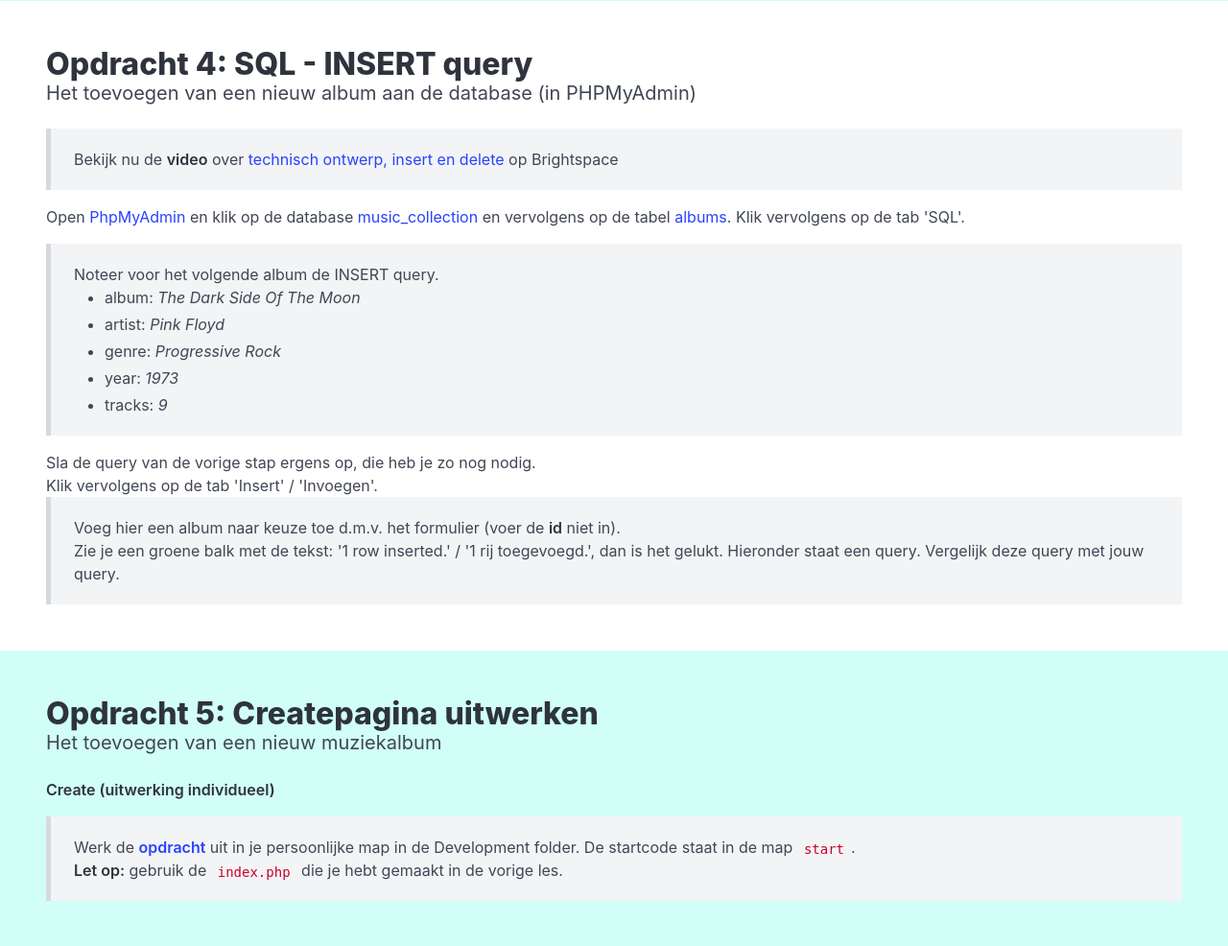
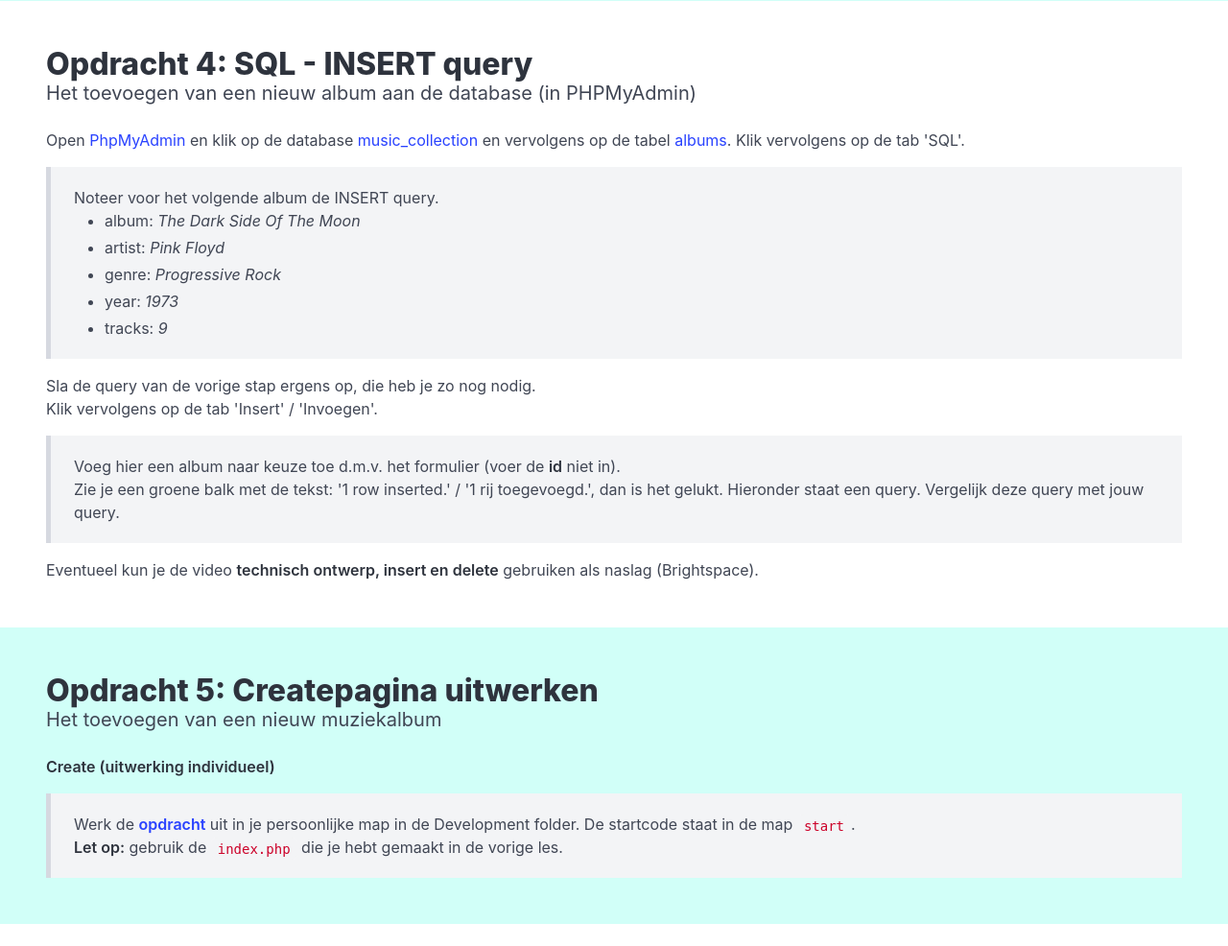
Before and after one commit to HR-CMGT/PRG02-2025-2026, a PHP site: page / in a window 1280 px wide. Shown: the part 1376-2362 px from the top of the page at 96% size. Run offline with PHP 8.4, Linux system fonts and the light colour scheme.

Commit message:
UPDATE lesson 3, watching video is not obligated

```diff
--- a/les2/exercises/index.php
+++ b/les2/exercises/index.php
@@ -157,7 +157,7 @@
             <a href="opdr5-get-pagina2.php" target="_blank">pagina2</a> kloppend, zodat pagina2 de naam van de
             aangeklikte Pill laat zien.
         </blockquote>
-        <blockquote class="has-background-primary">
+        <blockquote class="has-background-primary-light">
             <h2>AI Hulpvragen</h2>
             <ol>
                 <li>Leg mij uit hoe het versturen van informatie via een link werkt in PHP en hoe deze informatie uitgelezen kan worden.</li>
--- a/les3/exercises/index.php
+++ b/les3/exercises/index.php
@@ -121,13 +121,6 @@
         Het toevoegen van een nieuw album aan de database (in PHPMyAdmin)
     </h2>
     <div class="content">
-        <blockquote>
-            Bekijk nu de <strong>video</strong> over <a
-                    href="https://brightspace.hr.nl/d2l/le/lessons/138307/topics/543140" target="_blank">
-                technisch ontwerp, insert en delete
-            </a> op Brightspace
-        </blockquote>
-
         <p>
             Open <a href="http://phpmyadmin.test/" target="_blank">PhpMyAdmin</a> en klik op de database <a
                     href="http://phpmyadmin.test/index.php?route=/database/sql&db=music_collection"
@@ -147,10 +140,11 @@
                 <li>tracks: <span class="is-italic">9</span></li>
             </ul>
         </blockquote>
-
-        Sla de query van de vorige stap ergens op, die heb je zo nog nodig.
-        <br>
-        Klik vervolgens op de tab 'Insert' / 'Invoegen'.
+        <p>
+            Sla de query van de vorige stap ergens op, die heb je zo nog nodig.
+            <br>
+            Klik vervolgens op de tab 'Insert' / 'Invoegen'.
+        </p>
         <blockquote>
             Voeg hier een album naar keuze toe d.m.v. het formulier (voer de <strong>id</strong> niet in).
             <br>
@@ -158,6 +152,9 @@
             Hieronder staat een query. Vergelijk
             deze query met jouw query.
         </blockquote>
+        <p>
+            Eventueel kun je de video <strong>technisch ontwerp, insert en delete</strong> gebruiken als naslag (Brightspace).
+        </p>
     </div>
 </section>
 <section class="section has-background-primary-light">
```
Also changed, not shown: les3/README.md.
